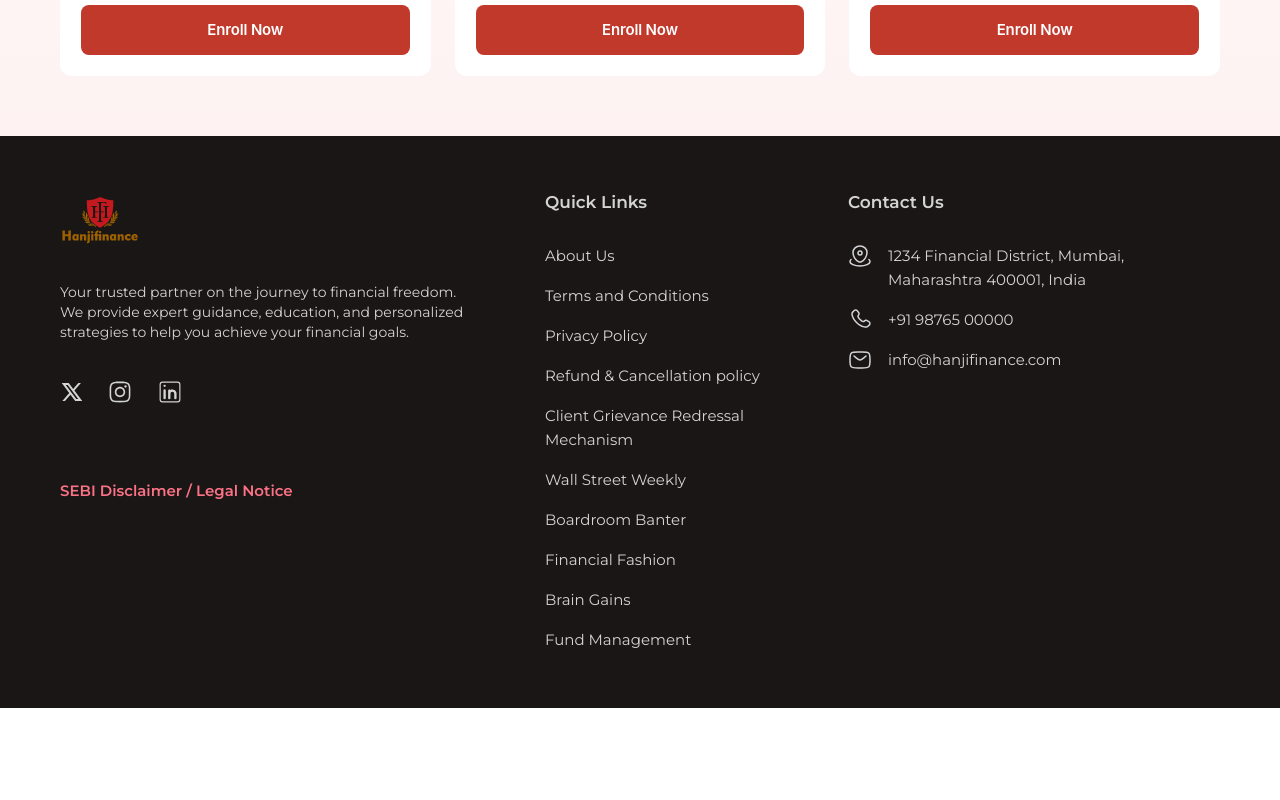
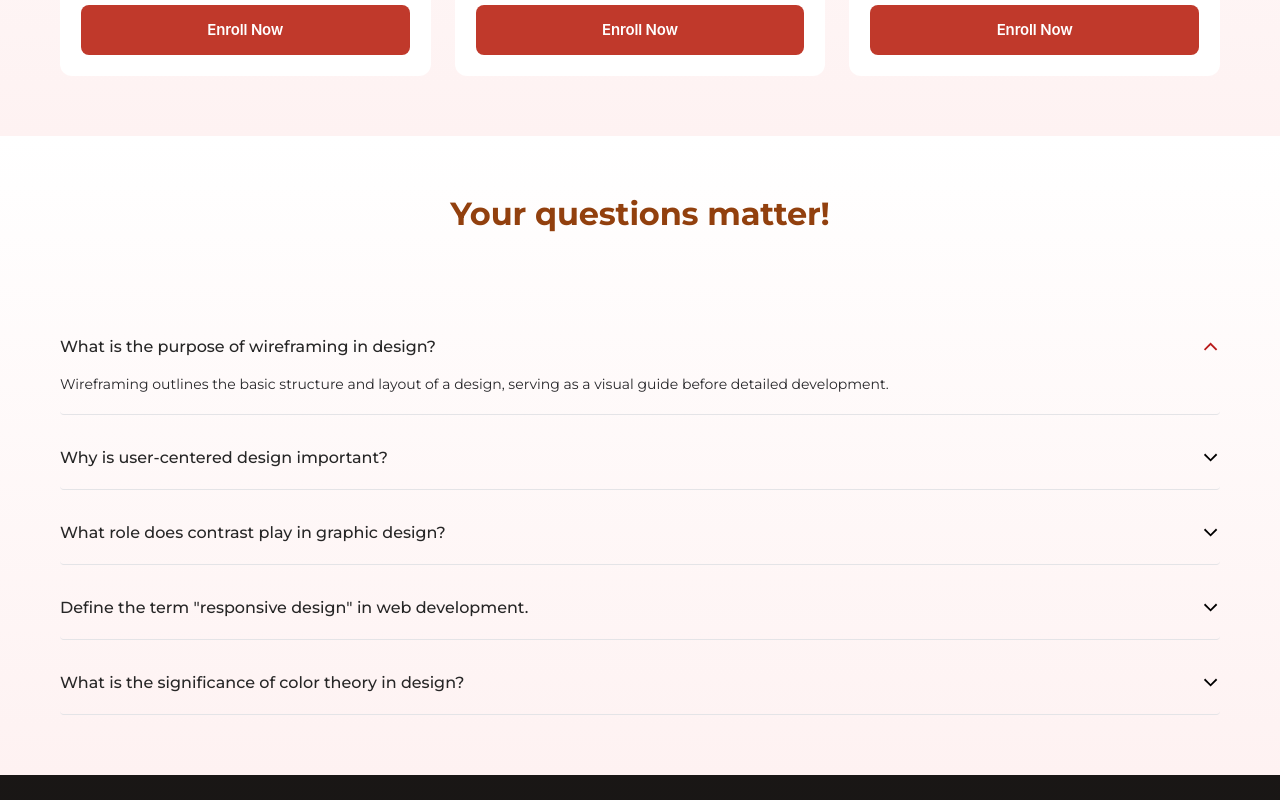
Before and after one commit to neon-lab-dev/HanjiFinance-Client, a React (Vite) app: page / in a window 1280 px wide. Shown: the part 3140-3940 px from the top of the page. Before the commit the page ends 3848 px from the top, so only its background shows below. Built offline with nearby package versions, Linux system fonts and the light colour scheme.

Commit message:
Added faq section

```diff
--- /dev/null
+++ b/src/components/Shared/Faq/Accordion.tsx
@@ -0,0 +1,78 @@
+import { useState } from "react";
+import { IoChevronDownSharp } from "react-icons/io5";
+
+const accordingData = [
+  {
+    title: "What is the purpose of wireframing in design?",
+    description:
+      "Wireframing outlines the basic structure and layout of a design, serving as a visual guide before detailed development.",
+  },
+  {
+    title: "Why is user-centered design important?",
+    description:
+      "User-centered design ensures products meet the needs and preferences of the end-users, enhancing usability and satisfaction.",
+  },
+  {
+    title: "What role does contrast play in graphic design?",
+    description:
+      "Contrast in graphic design emphasizes differences, making elements stand out and improving visual hierarchy.",
+  },
+
+  {
+    title: `Define the term "responsive design" in web development.`,
+    description:
+      "Responsive design ensures web pages adapt to various screen sizes, providing an optimal user experience on different devices.",
+  },
+
+  {
+    title: "What is the significance of color theory in design?",
+    description:
+      "Color theory guides the selection and combination of colors to evoke specific emotions, enhance readability, and create visually appealing designs.",
+  },
+];
+const Accordion = () => {
+  const [isAccordingOpen, setIsAccordingOpen] = useState<number | null>(0);
+
+  const handleClick = (index: number) =>
+    setIsAccordingOpen((prevIndex) => (prevIndex === index ? null : index));
+  return (
+    <div className="flex gap-3 flex-col w-full mt-12">
+      {accordingData?.map((according, index) => (
+        <article
+          key={index}
+          className="border-b border-neutral-97 rounded py-5"
+        >
+          <div
+            className="flex gap-2 cursor-pointer items-center justify-between w-full"
+            onClick={() => handleClick(index)}
+          >
+            <h2 className="text-neutral-10 font-medium leading-[22px]">
+              {according.title}
+            </h2>
+            <p>
+              <IoChevronDownSharp
+                className={`text-[1.2rem] dark:text-slate-600 text-text transition-all duration-300 ${
+                  isAccordingOpen === index &&
+                  "rotate-[180deg] !text-primary-10"
+                }`}
+              />
+            </p>
+          </div>
+          <div
+            className={`grid transition-all duration-300 overflow-hidden ease-in-out ${
+              isAccordingOpen === index
+                ? "grid-rows-[1fr] opacity-100 mt-4"
+                : "grid-rows-[0fr] opacity-0"
+            }`}
+          >
+            <p className="text-neutral-30 text-sm leading-5 overflow-hidden">
+              {according.description}
+            </p>
+          </div>
+        </article>
+      ))}
+    </div>
+  );
+};
+
+export default Accordion;
--- /dev/null
+++ b/src/components/Shared/Faq/Faq.tsx
@@ -0,0 +1,16 @@
+import SectionTitle from "../../Reusable/Heading/Heading";
+import Container from "../../Reusable/Container/Container";
+import Accordion from "./Accordion";
+
+const Faq = () => {
+  return (
+    <div className="bg-gradient-course py-[60px] font-Montserrat">
+      <Container>
+        <SectionTitle heading="Your questions matter!" />
+        <Accordion />
+      </Container>
+    </div>
+  );
+};
+
+export default Faq;
--- a/src/components/Shared/Footer/Footer.tsx
+++ b/src/components/Shared/Footer/Footer.tsx
@@ -127,6 +127,7 @@ const Footer = () => {
               ))}
             </div>
 
+            {/* Accordian */}
             <div className="flex flex-col w-full max-w-[412px] mt-[76px]">
               <article className="">
                 <div className="cursor-pointer" onClick={handleToggle}>
--- a/src/pages/Home/Home.tsx
+++ b/src/pages/Home/Home.tsx
@@ -1,6 +1,7 @@
 import AboutUs from "../../components/HomePage/AboutUs/AboutUs";
 import Courses from "../../components/HomePage/Courses/Courses";
 import Hero from "../../components/HomePage/Hero/Hero";
+import Faq from "../../components/Shared/Faq/Faq";
 
 const Home = () => {
   return (
@@ -8,6 +9,7 @@ const Home = () => {
       <Hero />
       <AboutUs />
       <Courses/>
+      <Faq/>
     </div>
   );
 };
```
